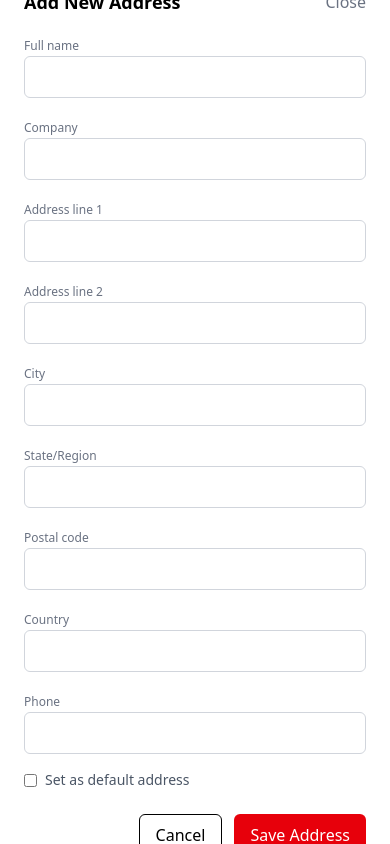
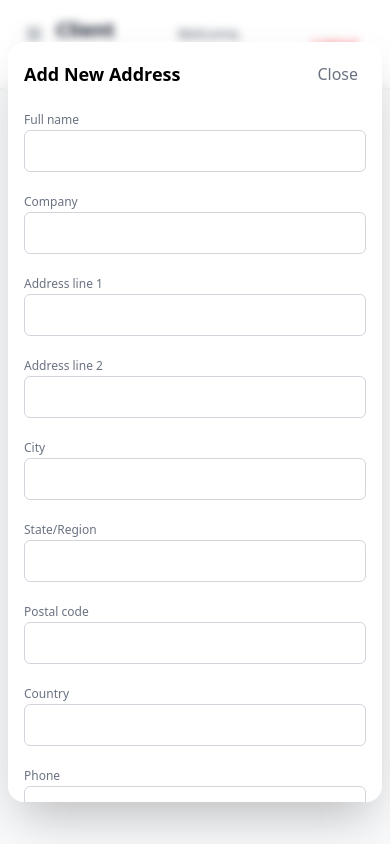
Before and after one commit to KwameGilbert/xy_cargo, a React (Vite) app: page /client/addresses in a window 390 px wide. Both pictures are taken after a click on the button "Add New Address". Built offline with nearby package versions, Linux system fonts and the light colour scheme.

Commit message:
feat: enhance AddressFormModal and ConfirmDialog components with improved styling and accessibility; add backdrop blur and responsive design

```diff
--- a/src/components/client/addresses/AddressFormModal.jsx
+++ b/src/components/client/addresses/AddressFormModal.jsx
@@ -66,15 +66,26 @@ const AddressFormModal = ({ open, address, onClose, onSave }) => {
   };
 
   return (
-    <div className="fixed inset-0 z-50 flex items-center justify-center">
-      <div className="absolute inset-0 bg-black opacity-30" onClick={onClose} />
-      <div className="bg-white rounded-lg shadow-lg z-10 w-full max-w-2xl p-6">
+    <div className="fixed inset-0 z-50 flex items-center justify-center backdrop-blur-xs px-2 sm:px-4">
+      {/* Backdrop: click to close */}
+      <div
+        className="absolute inset-0 backdrop-blur-xs"
+        onClick={onClose}
+        aria-label="Close modal"
+        tabIndex={-1}
+        role="presentation"
+      />
+      <div
+        className="bg-white rounded-2xl shadow-2xl w-full max-w-lg p-4 sm:p-6 md:p-8 relative flex flex-col"
+        style={{ minHeight: 'auto', maxHeight: '90vh', overflowY: 'auto' }}
+        onClick={e => e.stopPropagation()}
+      >
         <div className="flex items-center justify-between mb-4">
-          <h3 className="text-lg font-semibold">{form.id ? 'Edit Address' : 'Add New Address'}</h3>
-          <button onClick={onClose} className="text-gray-500">Close</button>
+          <h3 className="text-lg sm:text-xl font-semibold">{form.id ? 'Edit Address' : 'Add New Address'}</h3>
+          <button onClick={onClose} className="text-gray-500 text-base sm:text-lg px-2 py-1 rounded-full focus:outline-none">Close</button>
         </div>
-
         <form onSubmit={handleSubmit} className="grid grid-cols-1 md:grid-cols-2 gap-4">
+          {/* ...existing form fields... */}
           <div>
             <label className="text-xs text-gray-500">Full name</label>
             <input ref={nameRef} name="name" value={form.name} onChange={handleChange} className={`w-full border rounded-md px-3 py-2 ${errors.name ? 'border-red-300 bg-red-50' : 'border-gray-300'}`} />
@@ -114,15 +125,13 @@ const AddressFormModal = ({ open, address, onClose, onSave }) => {
             <label className="text-xs text-gray-500">Phone</label>
             <input name="phone" value={form.phone} onChange={handleChange} className="w-full border border-gray-300 rounded-md px-3 py-2" />
           </div>
-
           <div className="flex items-center gap-2 md:col-span-2">
             <input id="isDefault" name="isDefault" type="checkbox" checked={!!form.isDefault} onChange={handleChange} />
             <label htmlFor="isDefault" className="text-sm text-gray-600">Set as default address</label>
           </div>
-
-          <div className="md:col-span-2 flex justify-end gap-3 mt-2">
-            <button type="button" onClick={onClose} className="px-4 py-2 border rounded-md">Cancel</button>
-            <button type="submit" className="px-4 py-2 bg-red-600 text-white rounded-md">Save Address</button>
+          <div className="md:col-span-2 flex flex-col sm:flex-row justify-end gap-3 mt-2">
+            <button type="button" onClick={onClose} className="px-4 py-2 border rounded-md w-full sm:w-auto">Cancel</button>
+            <button type="submit" className="px-4 py-2 bg-red-600 text-white rounded-md w-full sm:w-auto">Save Address</button>
           </div>
         </form>
       </div>
--- a/src/components/client/addresses/ConfirmDialog.jsx
+++ b/src/components/client/addresses/ConfirmDialog.jsx
@@ -4,14 +4,25 @@ const ConfirmDialog = ({ open, title = 'Confirm', message, onConfirm, onCancel }
   if (!open) return null;
 
   return (
-    <div className="fixed inset-0 z-50 flex items-center justify-center">
-      <div className="absolute inset-0 bg-black opacity-30" onClick={onCancel} />
-      <div className="bg-white rounded-lg shadow-lg z-10 w-full max-w-md p-6">
-        <h3 className="text-lg font-semibold mb-3">{title}</h3>
-        <p className="text-sm text-gray-600 mb-6">{message}</p>
-        <div className="flex justify-end gap-3">
-          <button onClick={onCancel} className="px-4 py-2 border rounded-md">Cancel</button>
-          <button onClick={onConfirm} className="px-4 py-2 bg-red-600 text-white rounded-md">Confirm</button>
+    <div className="fixed inset-0 z-50 flex items-center justify-center backdrop-blur-xs px-2 sm:px-4">
+      {/* Backdrop: click to close */}
+      <div
+        className="absolute inset-0 bg-black bg-opacity-40"
+        onClick={onCancel}
+        aria-label="Close modal"
+        tabIndex={-1}
+        role="presentation"
+      />
+      <div
+        className="bg-white rounded-2xl shadow-2xl w-full max-w-md p-4 sm:p-6 md:p-8 relative flex flex-col"
+        style={{ minHeight: 'auto', maxHeight: '90vh', overflowY: 'auto' }}
+        onClick={e => e.stopPropagation()}
+      >
+        <h3 className="text-lg sm:text-xl font-semibold mb-3 text-center">{title}</h3>
+        <p className="text-sm text-gray-600 mb-6 text-center">{message}</p>
+        <div className="flex flex-col sm:flex-row justify-center gap-3">
+          <button onClick={onCancel} className="px-4 py-2 border rounded-md w-full sm:w-auto">Cancel</button>
+          <button onClick={onConfirm} className="px-4 py-2 bg-red-600 text-white rounded-md w-full sm:w-auto">Confirm</button>
         </div>
       </div>
     </div>
```
